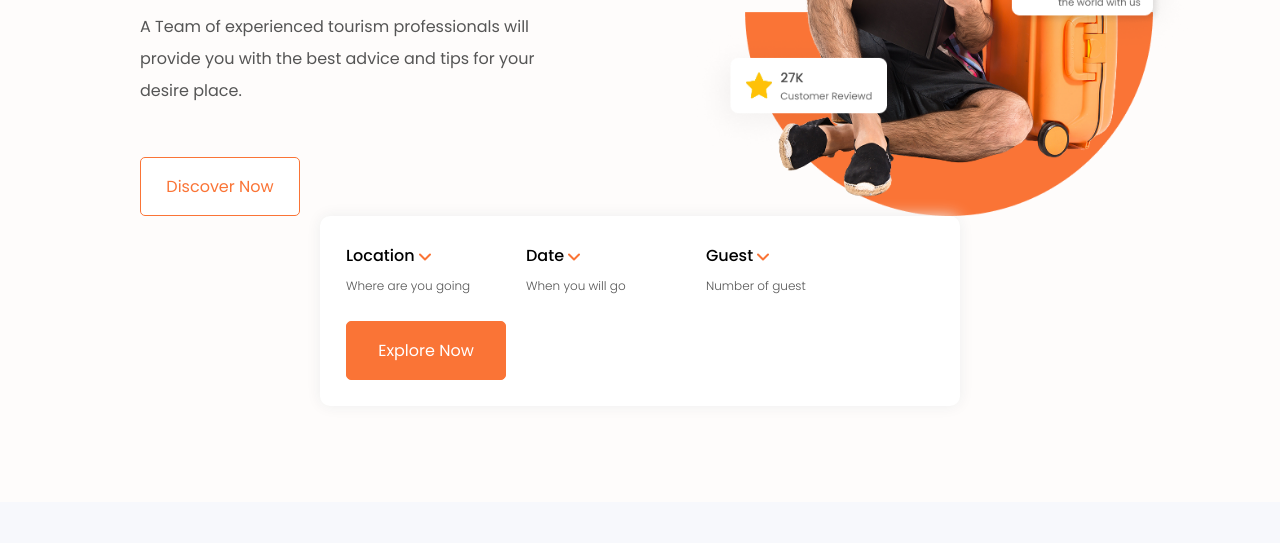
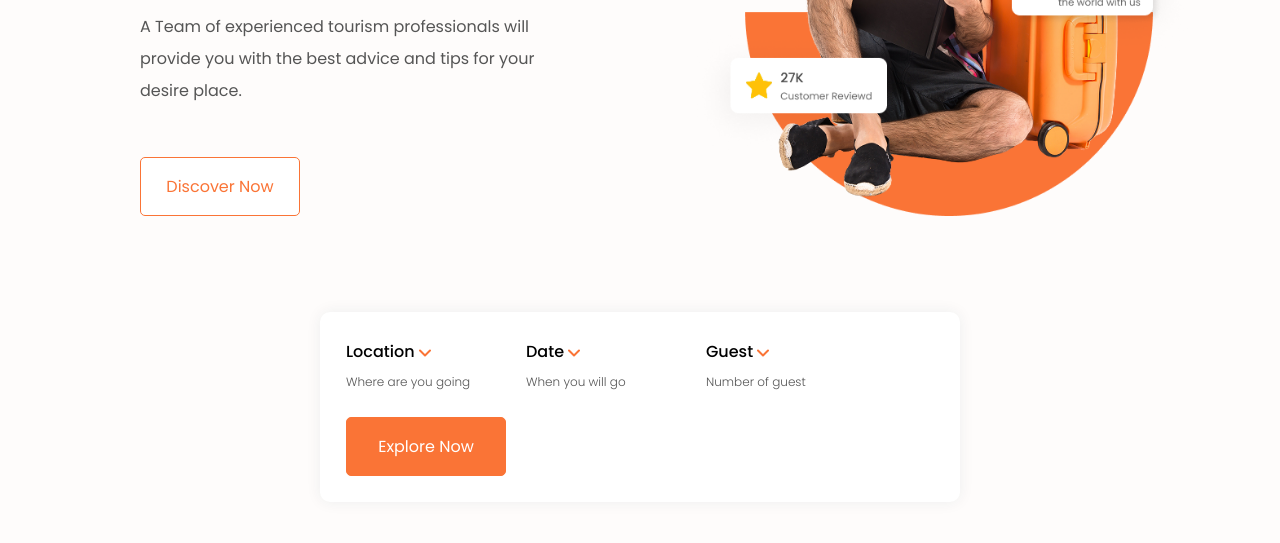
Before and after one commit to DineshBabu-Git/HTML-CSS-Website-Project, a plain HTML site: page index.html in a window 1280 px wide. Shown: the part 409-952 px from the top of the page. Drawn offline with Linux system fonts and the light colour scheme; a web font is replaced by a local one.

Commit message:
CSS File Modified

```diff
--- a/styles.css
+++ b/styles.css
@@ -297,7 +297,7 @@
 
     .hero_search_section
     {
-        margin: 0 auto;
+        margin: 6em auto;
         padding:26px;
         grid-template-columns: repeat(auto-fit, minmax(150px, 1fr));
         gap: clamp(10px, 3vw, 20px);
@@ -305,7 +305,7 @@
         grid-column: span 2 / span 2;
         grid-column-start: 2;
         align-items: center;
-        align-self: end;
+        align-self: center;
         background-color:#FFF;
         box-shadow: 0px 0px 15px 0px rgba(238, 238, 238, 1);
 -webkit-box-shadow: 0px 0px 15px 0px rgba(238, 238, 238, 1);
```
Also changed, not shown: 1 other file.
